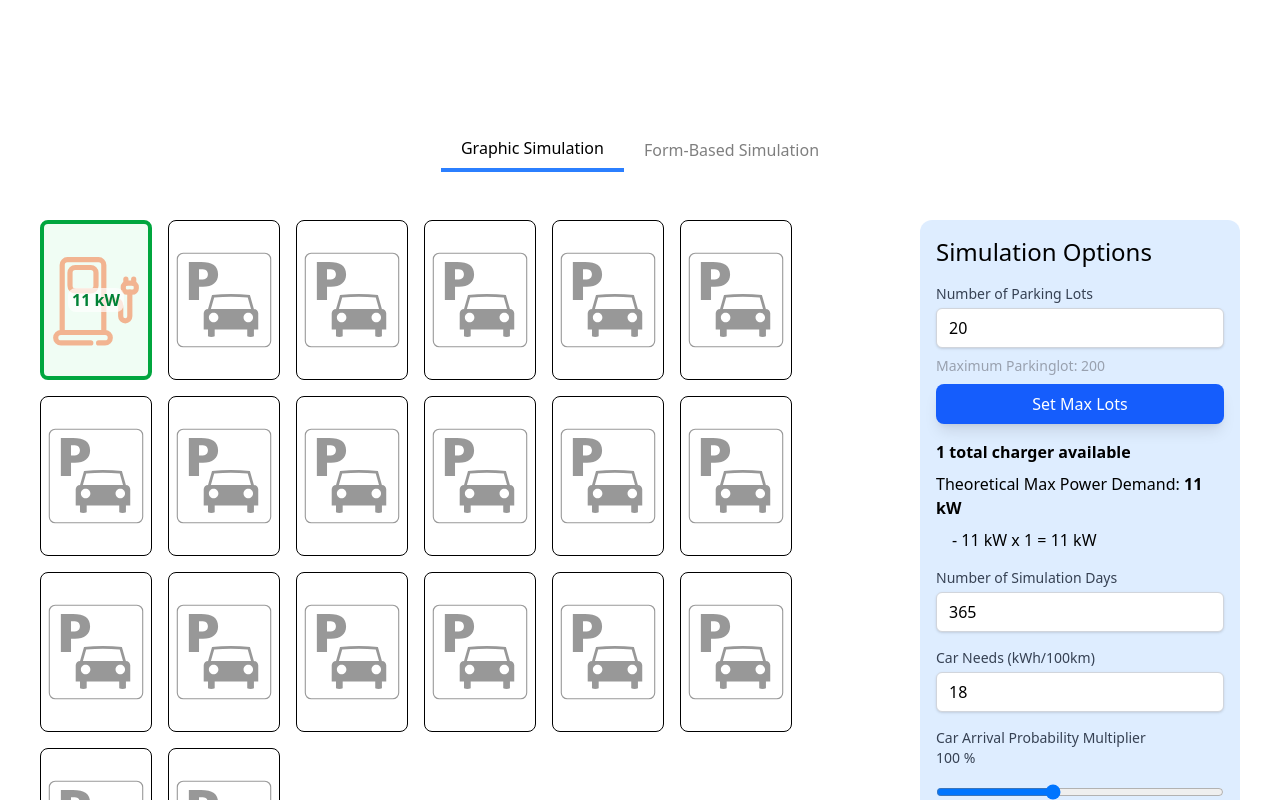
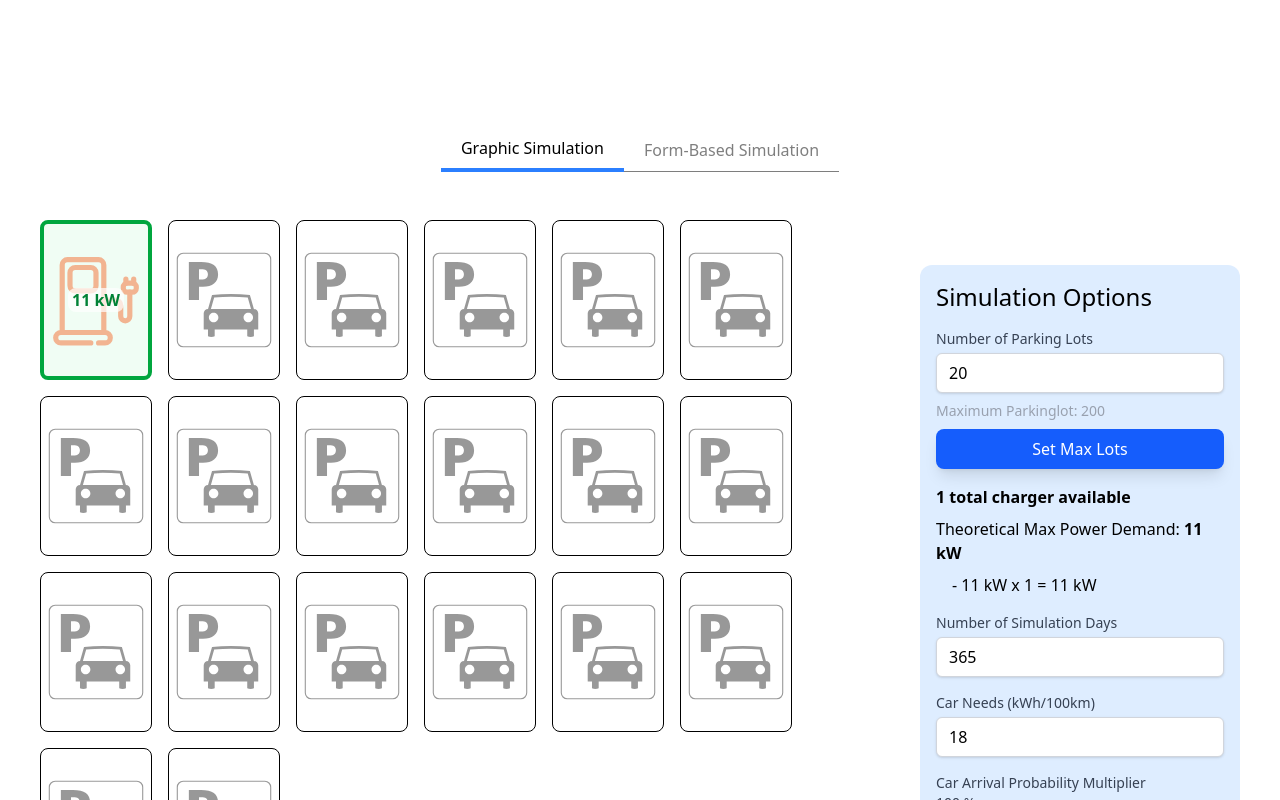
Before and after one commit to egenerse/reonic, a React (Vite) app in the folder packages/frontend/: page / in a window 1280 px wide. Shown: the part 840-1640 px from the top of the page. Built offline with nearby package versions, Linux system fonts and the light colour scheme.

Commit message:
chore: ui styling and spacing improvements

```diff
--- a/packages/frontend/src/components/GraphicBasedSimulation.tsx
+++ b/packages/frontend/src/components/GraphicBasedSimulation.tsx
@@ -51,7 +51,7 @@ export const GraphicBasedSimulation = () => {
           {chargerConfigurationsError.message}
         </div>
       )}
-      <div className="flex flex-col gap-2 p-5 sm:flex-row md:p-8 lg:p-10">
+      <div className="flex flex-col items-center gap-2 p-5 sm:flex-row md:items-baseline md:p-8 lg:p-10">
         <ParkingLotGrid
           parkingData={parkingData}
           setParkingLotPower={setParkingLotPower}
--- a/packages/frontend/src/components/SingleSimulationResult.tsx
+++ b/packages/frontend/src/components/SingleSimulationResult.tsx
@@ -20,11 +20,11 @@ export const SingleSimulationResult: React.FC<Props> = ({
   } = result
 
   return (
-    <div className="flex flex-col items-center justify-center gap-4 md:gap-10">
+    <div className="mt-10 mb-20 flex flex-col items-center justify-center gap-4 md:gap-10">
       <h1 className="text-bold mb-4 text-4xl">Simulation Results</h1>
 
       {/* PieChart */}
-      <div className="flex items-center gap-3 rounded-lg border-1 border-gray-200 p-4 shadow-lg">
+      <div className="flex flex-col items-center gap-3 rounded-lg border-1 border-gray-200 p-4 shadow-lg md:flex-row">
         <div className="flex flex-col">
           <Card
             name="Max Actual Power"
@@ -42,7 +42,7 @@ export const SingleSimulationResult: React.FC<Props> = ({
           <RatioPieChart percentage={ratioOfActualToMaximumPowerDemand * 100} />
         </div>
       </div>
-      <div className="px- flex max-w-9/12 flex-wrap gap-3 rounded-2xl border-[0.5px] border-gray-50 p-2 shadow-2xl">
+      <div className="flex flex-col flex-wrap gap-3 rounded-2xl border-[0.5px] border-gray-50 p-2 px-4 shadow-2xl md:flex-row">
         <Card
           name="Total Consumed Energy"
           value={`${toDecimal(totalEnergyConsumedInkWh)} kWh`}
--- a/packages/frontend/src/components/buttons/ButtonGroup.tsx
+++ b/packages/frontend/src/components/buttons/ButtonGroup.tsx
@@ -1,3 +1,4 @@
+import { cn } from "../../utils/cn"
 import { Button } from "./Button"
 
 export type ButtonInGroup = {
@@ -26,7 +27,13 @@ export const ButtonGroup: React.FC<Props> = ({
           variant="secondary"
           key={index}
           onClick={button.onClick}
-          className={`rounded-none bg-transparent text-black hover:bg-blue-100 ${button.id === selectedId ? "border-b-4 border-b-blue-500" : "opacity-50"}`}
+          className={cn(
+            "rounded-none bg-transparent text-black hover:bg-blue-100",
+            {
+              "border-b-4 border-b-blue-500": button.id === selectedId,
+              "border-b-1 opacity-50": button.id !== selectedId,
+            }
+          )}
         >
           {button.label}
         </Button>
```
